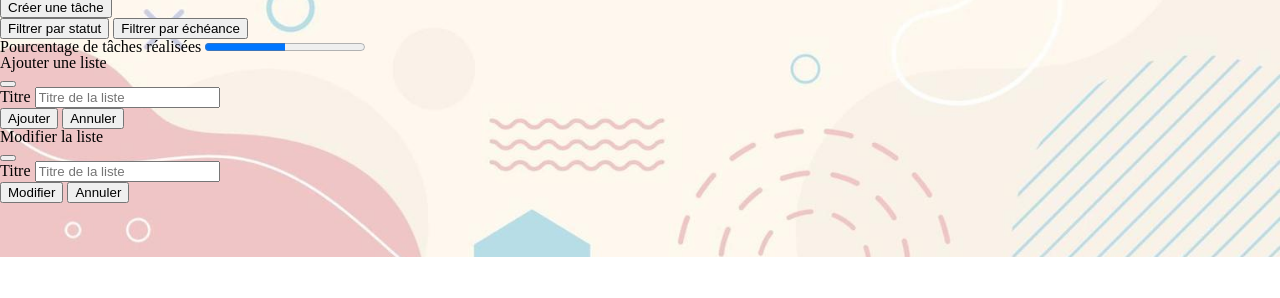
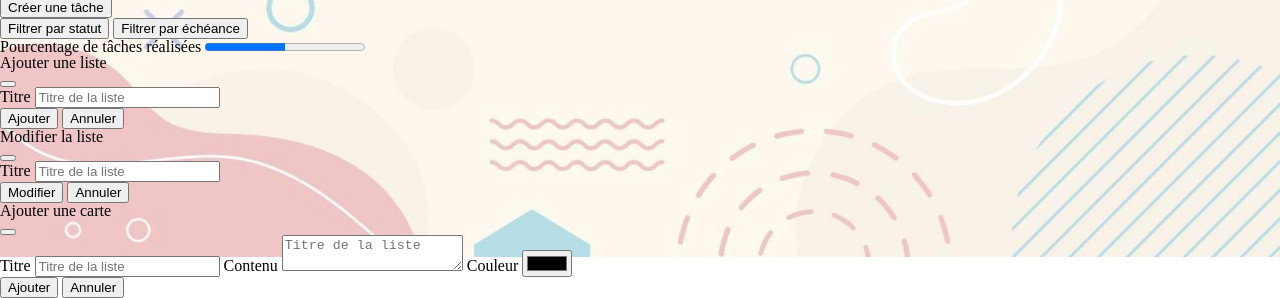
Before and after one commit to JoeVan1109/TeddyTask, a website built with Vite: page client/index.html in a window 1280 px wide. Shown: the part 543-841 px from the top of the page. Before the commit the page ends 800 px from the top, so only its background shows below. Built offline with nearby package versions, Linux system fonts and the light colour scheme.

Commit message:
add add-card-modal

```diff
--- a/client/index.html
+++ b/client/index.html
@@ -105,6 +105,40 @@
 
             </div>
 
+            <!--ADD CARD MODAL-->
+
+            <div class="modal" id="add-card-modal">
+                <div class="modal-background"></div>
+                <div class="modal-card">
+                    <form>
+
+                        <div class="modal-card-header">
+                            <p class="modal-card-title">Ajouter une carte</p>
+                            <button class="button-close" type="button" aria-label="close"></button>
+                        </div>
+
+                        <div class="modal-card-body">
+                            <label for="add-card-title" class="label">Titre</label>
+                            <input id="add-card-title" class="input" type="text" name="title" placeholder="Titre de la liste">
+
+                            <label for="add-card-content" class="label">Contenu</label>
+                            <textarea id="add-card-content" class="input" type="text" name="content"
+                            placeholder="Titre de la liste"></textarea>
+
+                            <label for="add-card-color" class="label">Couleur</label>
+                            <input id="add-card-color" class="input" type="color" name="color"></input>
+                        </div>
+
+                        <div class="modal-card-footer">
+                            <button class="button-add">Ajouter</button>
+                            <button class="button-close" type="button">Annuler</button>
+                        </div>
+
+                    </form>
+                </div>
+            </div>
+
+
             <!--LIST TEMPLATE-->
 
             <template id="list-template">
```
